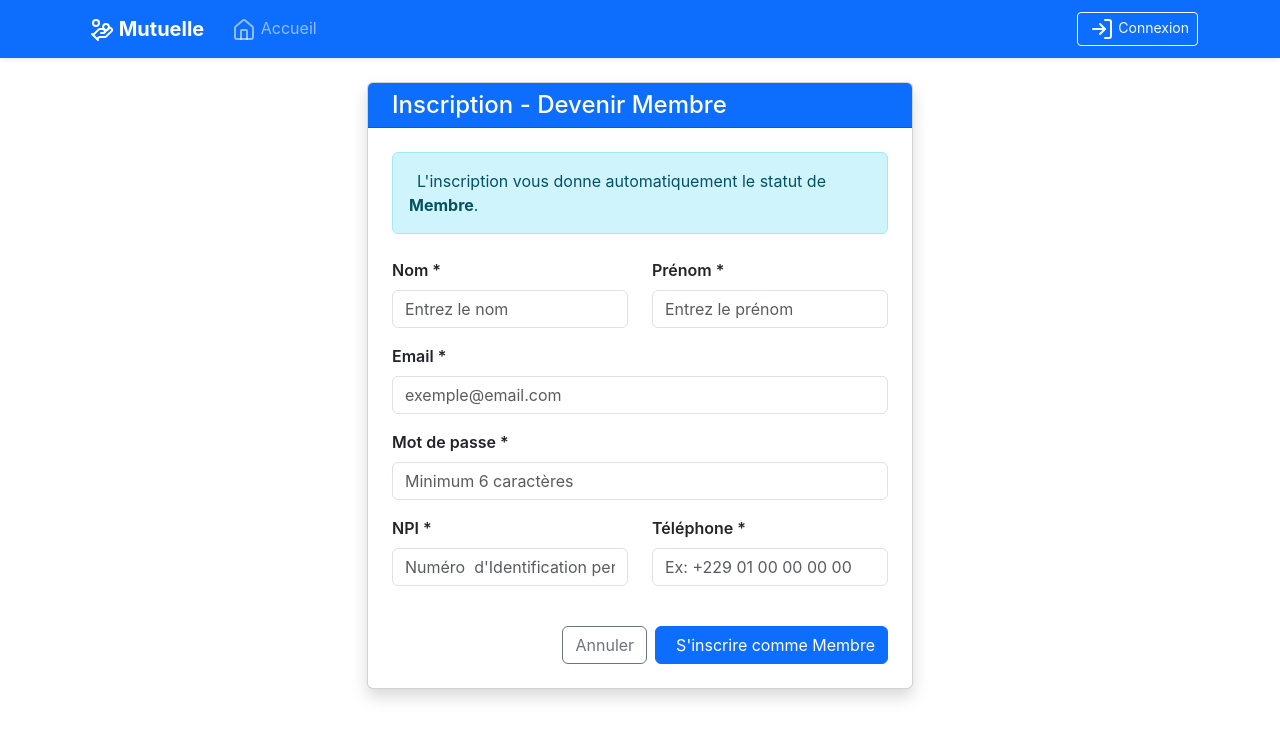
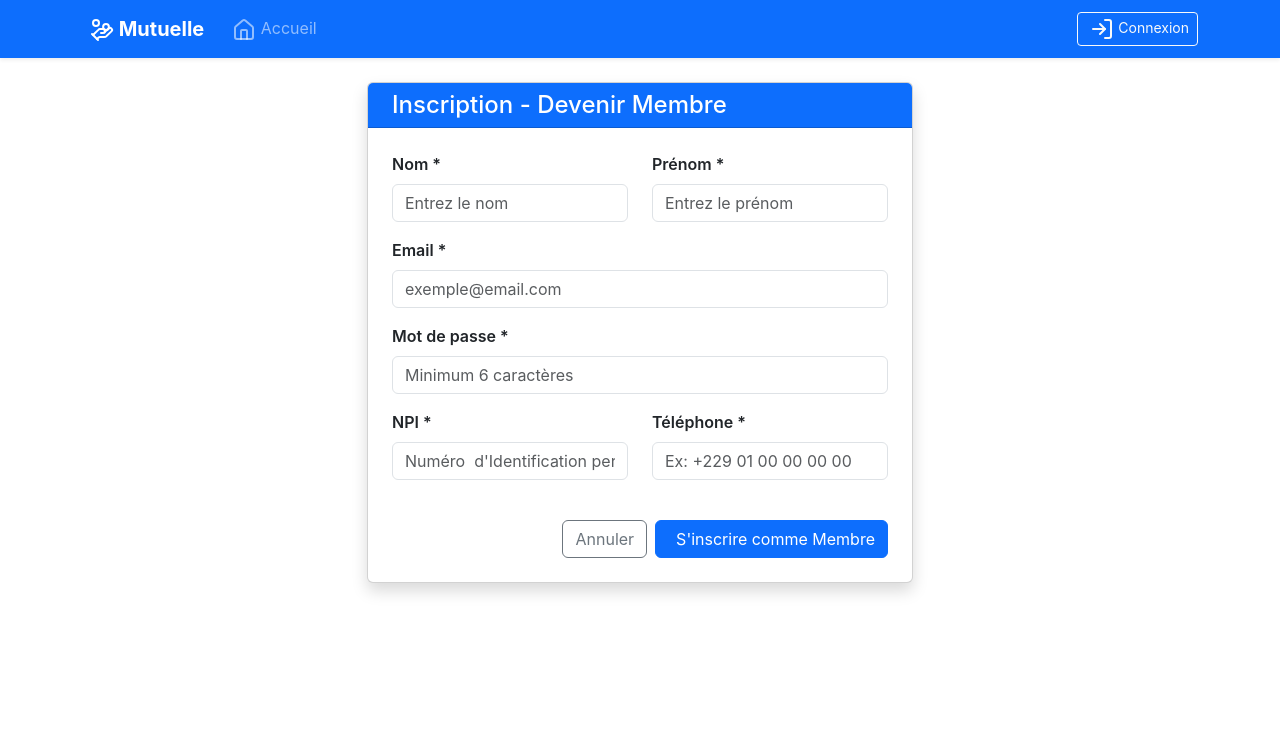
Before and after one commit to SoumailaBahngobi/frontend_mutuelle, a React (Create React App) app: page /register in a window 1280 px wide. Shown: the top 738 px of the page. Built offline with nearby package versions, Linux system fonts and the light colour scheme.

Commit message:
Update AddMember.js

```diff
--- a/src/members/AddMember.js
+++ b/src/members/AddMember.js
@@ -139,17 +139,6 @@ function AddMember() {
                             </h4>
                         </div>
                         <div className="card-body p-4">
-                            {/* Message d'information pour l'utilisateur */}
-                            <div className="alert alert-info mb-4">
-                                <i className="bi bi-info-circle-fill me-2"></i>
-                                L'inscription vous donne automatiquement le statut de <strong>Membre</strong>.
-                                {isAdmin && (
-                                    <span className="d-block mt-2">
-                                        <i className="bi bi-shield-lock-fill me-1"></i>
-                                        <strong>Admin :</strong> Vous pouvez attribuer des rôles spéciaux via la gestion des membres.
-                                    </span>
-                                )}
-                            </div>
 
                             <form onSubmit={handleSubmit} noValidate>
                                 <div className="row">
```
